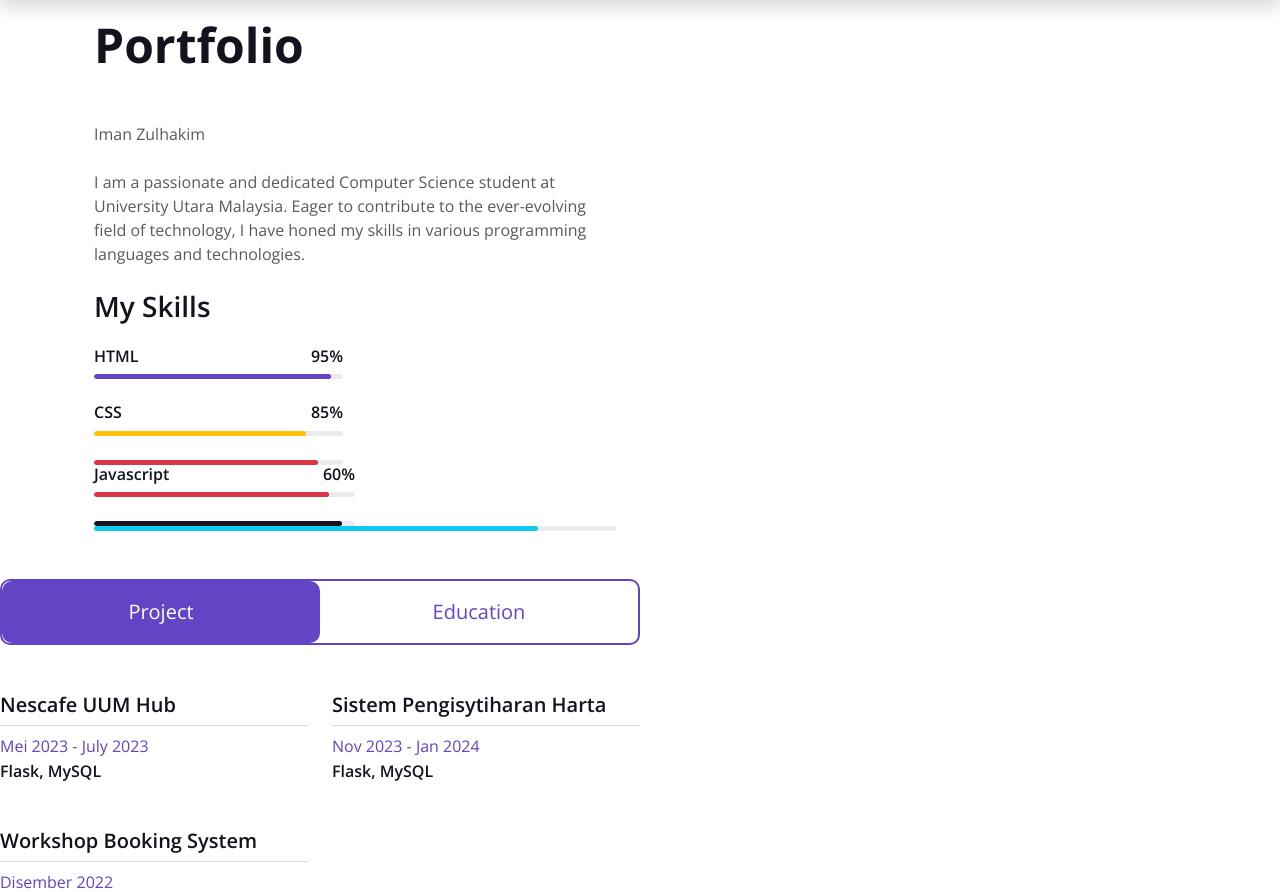
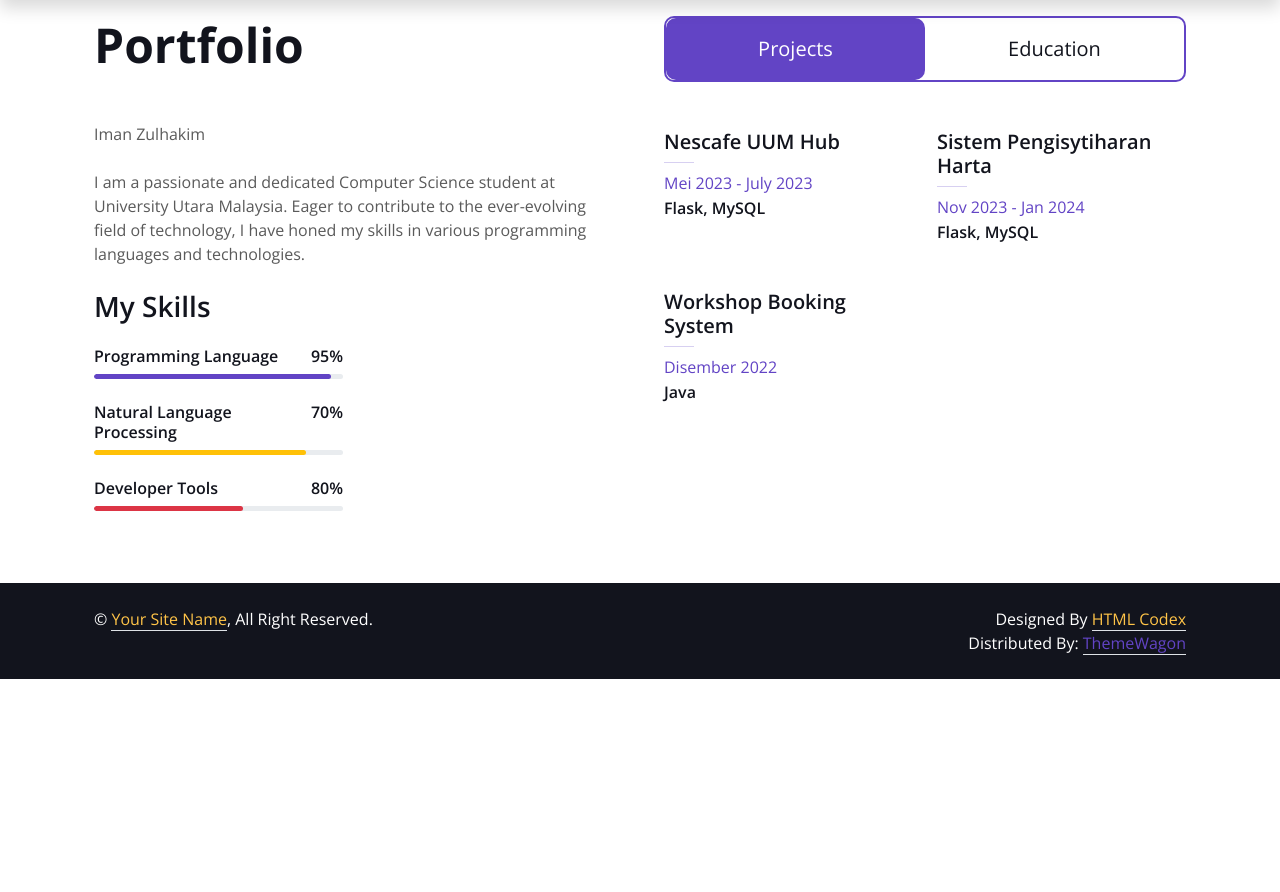
Before and after one commit to ImanZulhakim/SynRG, a Flask app: template templates/portfolio.html in a window 1280 px wide. Shown: the part 80-972 px from the top of the page. After the commit the page ends 759 px from the top, so only its background shows below. Run offline with Flask 3, Linux system fonts and the light colour scheme; the template is opened without the code that fills it, so the values that code supplies are empty; some libraries are stand-ins or nearby versions.

Commit message:
designing and add content for portfolio.html

```diff
--- a/app.py
+++ b/app.py
@@ -3,22 +3,17 @@ from flask import Flask, render_template, request, redirect
 
 app = Flask(__name__)
 # run_with_ngrok(app)
-
-
 @app.route("/")
 def home():
     return render_template('index.html')
-
-
 @app.route("/iman")
 def iman():
     return render_template('iman.html')
-
 @app.route("/hobby")
 def hobby():
     return render_template('hobby.html')
 
-app.route("/portfolio")
+@app.route("/portfolio")
 def portfolio():
     return render_template('portfolio.html')
 
--- a/templates/portfolio.html
+++ b/templates/portfolio.html
@@ -7,6 +7,7 @@
 <div class="container-xxl py-6 pb-5" id="skill">
     <div class="container">
         <div class="row g-5">
+            <!-- First Section -->
             <div class="col-lg-6 wow fadeInUp" data-wow-delay="0.1s">
                 <h1 class="display-5 mb-5">Portfolio</h1>
                 <p class="mb-4">Iman Zulhakim</p>
@@ -16,52 +17,41 @@
     <div class="col-md-6">
         <div class="skill mb-4">
             <div class="d-flex justify-content-between">
-                                    <h6 class="font-weight-bold">HTML</h6>
+                <h6 class="font-weight-bold">Programming Language</h6>
                 <h6 class="font-weight-bold">95%</h6>
             </div>
             <div class="progress">
-                                    <div class="progress-bar bg-primary" role="progressbar" aria-valuenow="95" aria-valuemin="0" aria-valuemax="100"></div>
+                <div class="progress-bar bg-primary" role="progressbar" style="width: 95%;" aria-valuenow="95" aria-valuemin="0" aria-valuemax="100"></div>
             </div>
         </div>
         <div class="skill mb-4">
             <div class="d-flex justify-content-between">
-                                    <h6 class="font-weight-bold">CSS</h6>
-                                    <h6 class="font-weight-bold">85%</h6>
+                <h6 class="font-weight-bold">Natural Language Processing</h6>
+                <h6 class="font-weight-bold">70%</h6>
             </div>
             <div class="progress">
-                                    <div class="progress-bar bg-warning" role="progressbar" aria-valuenow="85" aria-valuemin="0" aria-valuemax="100"></div>
+                <div class="progress-bar bg-warning" role="progressbar" style="width: 70%;" aria-valuenow="85" aria-valuemin="0" aria-valuemax="100"></div>
             </div>
         </div>
-                                <div class="progress">
-                                    <div class="progress-bar bg-danger" role="progressbar" aria-valuenow="90" aria-valuemin="0" aria-valuemax="100"></div>
-                                </div>
-                            </div>
-                        </div>
-                        <div class="col-md-6">
         <div class="skill mb-4">
             <div class="d-flex justify-content-between">
-                                    <h6 class="font-weight-bold">Javascript</h6>
-                                    <h6 class="font-weight-bold">60%</h6>
+                <h6 class="font-weight-bold">Developer Tools</h6>
+                <h6 class="font-weight-bold">80%</h6>
             </div>
             <div class="progress">
-                                    <div class="progress-bar bg-danger" role="progressbar" aria-valuenow="90" aria-valuemin="0" aria-valuemax="100"></div>
-                                </div>
-                            </div>
-                                <div class="progress">
-                                    <div class="progress-bar bg-dark" role="progressbar" aria-valuenow="95" aria-valuemin="0" aria-valuemax="100"></div>
-                                </div>
-                            </div>
-                                <div class="progress">
-                                    <div class="progress-bar bg-info" role="progressbar" aria-valuenow="85" aria-valuemin="0" aria-valuemax="100"></div>
+                <div class="progress-bar bg-danger" role="progressbar" style="width: 80%;" aria-valuenow="60" aria-valuemin="0" aria-valuemax="100"></div>
             </div>
         </div>
     </div>
 </div>
+
             </div>
+
+            <!-- Second Section -->
             <div class="col-lg-6 wow fadeInUp" data-wow-delay="0.5s">
                 <ul class="nav nav-pills rounded border border-2 border-primary mb-5">
                     <li class="nav-item w-50">
-                            <button class="nav-link w-100 py-3 fs-5 active" data-bs-toggle="pill" href="#tab-1">Project</button>
+                        <button class="nav-link w-100 py-3 fs-5 active" data-bs-toggle="pill" href="#tab-1">Projects</button>
                     </li>
                     <li class="nav-item w-50">
                         <button class="nav-link w-100 py-3 fs-5" data-bs-toggle="pill" href="#tab-2">Education</button>
@@ -118,4 +108,5 @@
     </div>
 </div>
 <!-- Expertise End -->
+
 {% endblock %}
```
Lines whose indentation alone changed are shown as unchanged.
